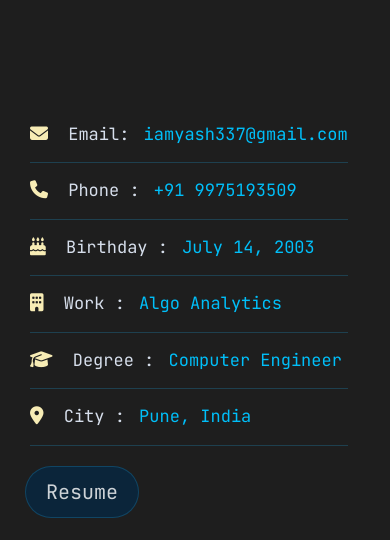
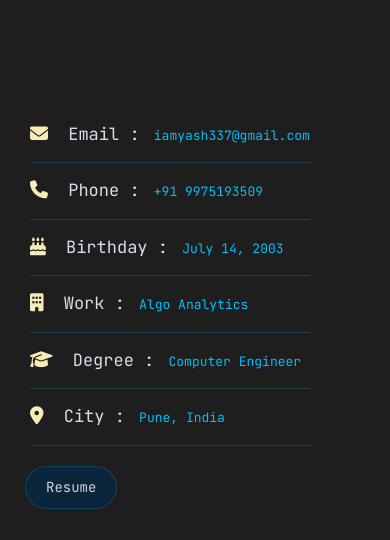
Before and after one commit to yashchinchole/yashchinchole, a website: page index.html in a window 390 px wide. Shown: the part 304-844 px from the top of the page. Drawn offline with nearby package versions, Linux system fonts and the light colour scheme; no server answers.

Commit message:
Sep 13, 2025, 10:47:42 PM

```diff
--- a/assets/css/style.css
+++ b/assets/css/style.css
@@ -973,6 +973,15 @@ h4.my-profession .position {
 
   .btn {
     padding: 10px 20px;
+    font-size: 14px;
+    /* Smaller button text */
+  }
+
+  p,
+  li,
+  span {
+    font-size: 14px;
+    /* Small general text */
   }
 }
 
@@ -999,6 +1008,13 @@ h4.my-profession .position {
     max-width: 100%;
     margin-bottom: 15px;
   }
+
+  p,
+  li,
+  span {
+    font-size: 12px;
+    /* Even smaller general text on very small devices */
+  }
 }
 
 @media (max-width: 768px) {
@@ -1022,6 +1038,13 @@ h4.my-profession .position {
   .projects-item {
     width: 100%;
     margin: 15px 0;
+  }
+
+  p,
+  li,
+  span {
+    font-size: 13px;
+    /* Smaller general text for small devices */
   }
 }
 
@@ -1049,13 +1072,20 @@ h4.my-profession .position {
   .blog-card-actions .btn {
     flex: 1;
     text-align: center;
+    font-size: 14px;
+    /* Smaller button text */
+  }
+
+  .author-name {
+    display: none;
+  }
+
+  p,
+  li,
+  span {
+    font-size: 13px;
   }
 }
 
-@media (max-width: 600px) {
-  .author-name {
-    display: none;
-  }
-}
 
 /* Device Responsive Section End */
--- a/index.html
+++ b/index.html
@@ -56,6 +56,7 @@
             <div class="social-media">
                 <a href="https://www.linkedin.com/in/yashchinchole/" target="_blank"><i class="fab fa-linkedin"></i></a>
                 <a href="https://github.com/yashchinchole" target="_blank"><i class="fab fa-github"></i></a>
+                <a href="https://medium.com/@yashchinchole" target="_blank"><i class="fa-brands fa-medium"></i></a>
                 <a href="https://www.instagram.com/yashchinchole/" target="_blank"><i class="fab fa-instagram"></i></a>
             </div>
         </div>
@@ -85,7 +86,7 @@
                                 <div class="info-item padd-15 iamyash337">
                                     <p>
                                         <i class="fa-solid fa-envelope"></i>
-                                        Email: <a
+                                        Email : <a
                                             href="mailto:iamyash337@gmail.com"><span>iamyash337@gmail.com</span></a>
                                     </p>
                                 </div>
```
